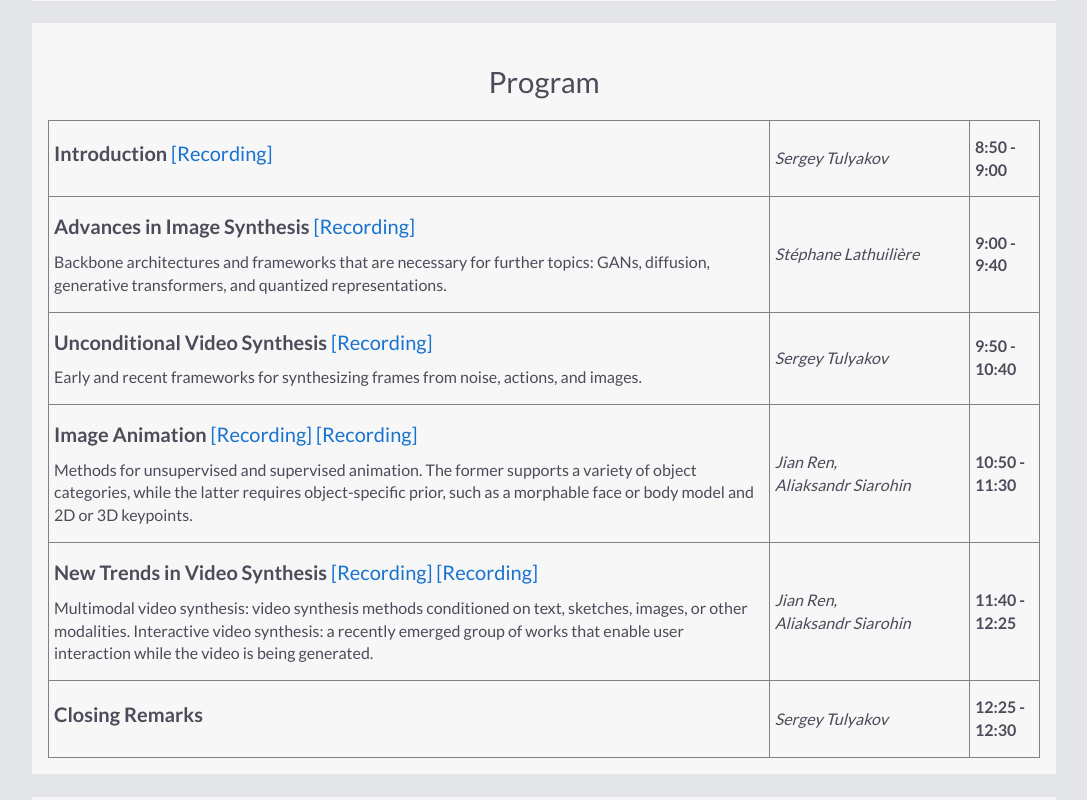
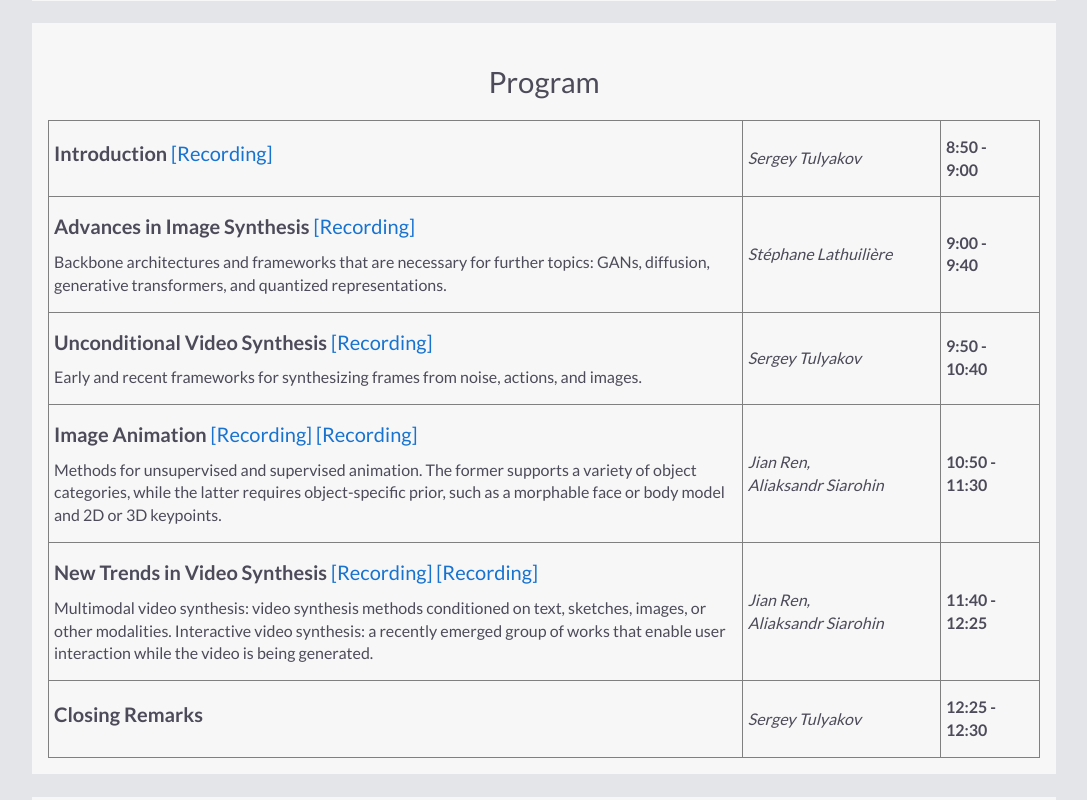
Before and after one commit to snap-research/video-synthesis-tutorial, a plain HTML site: page index.html in a window 1280 px wide. Shown: the part 1920-2720 px from the top of the page, without its empty margins (96-1183 px from the left). Drawn offline with nearby package versions, Linux system fonts and the light colour scheme.

Commit message:
Formating.

```diff
--- a/index.html
+++ b/index.html
@@ -121,9 +121,9 @@
   <h2>Program</h2>
     <table class="program">
 	    <tr>
-		<td width="72%"><p style="font-size:20px"> <b>Introduction</b> <a href="https://vimeo.com/766464323"> [Recording] </a> </p></td>
+		<td width="70%"><p style="font-size:20px"> <b>Introduction</b> <a href="https://vimeo.com/766464323"> [Recording] </a> </p></td>
 		<td width="20%"><em>Sergey Tulyakov</em></td>
-		<td width="7%"><b>8:50 - <br/> 9:00</b></td>
+		<td width="10%"><b>8:50 - <br/> 9:00</b></td>
             </tr>
 
 	    <tr>
```
